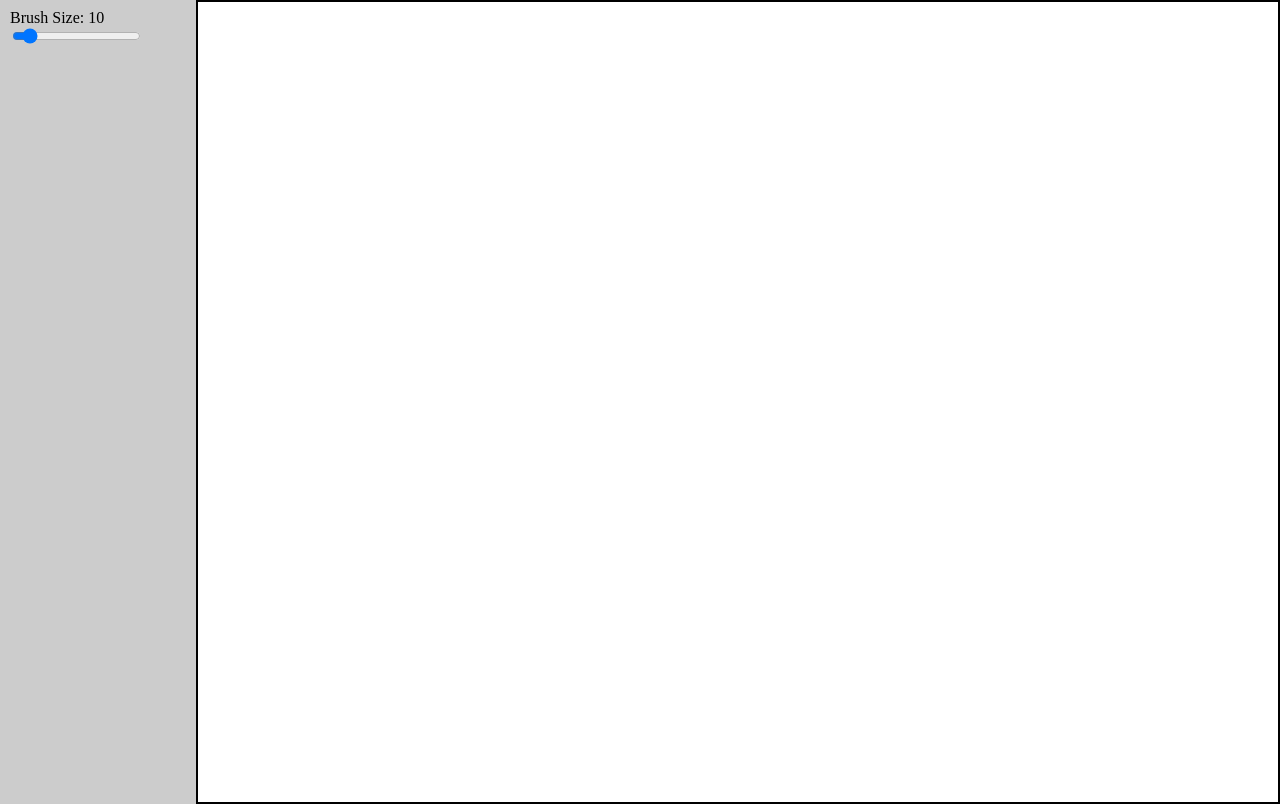
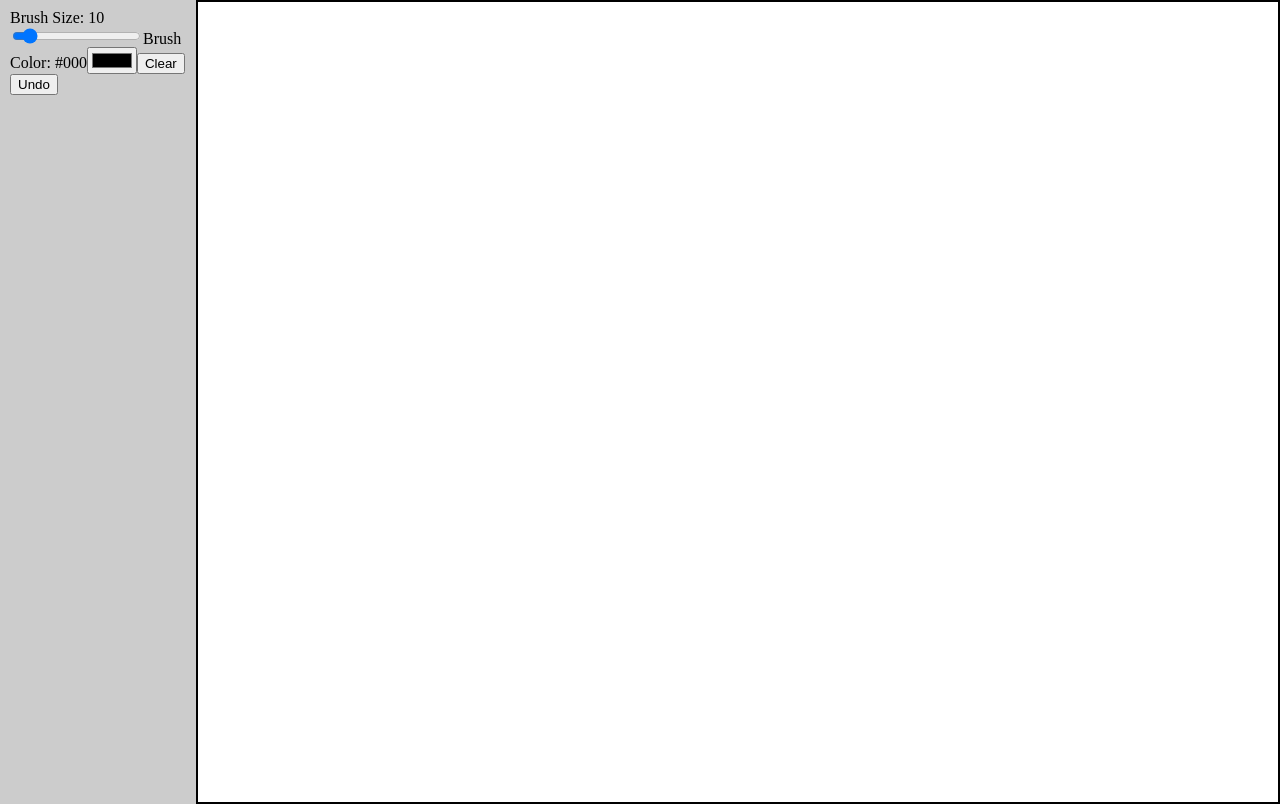
Before and after one commit to AtillaDev/Collaborative-Canvas, a React (Vite) app in the folder colaborative-canvas/: page / in a window 1280 px wide. Built offline with nearby package versions, Linux system fonts and the light colour scheme.

Commit message:
added more toolbar functionality

```diff
--- a/colaborative-canvas/src/App.jsx
+++ b/colaborative-canvas/src/App.jsx
@@ -1,5 +1,5 @@
 import './App.css';
-import Canvas from './Canvas';
+import Canvas from './components/Canvas/Canvas';
 
 function App() {
   return (
--- a/colaborative-canvas/src/Canvas.jsx
+++ /dev/null
@@ -1,90 +0,0 @@
-import { useEffect, useRef, useState } from 'react';
-import Toolbar from './Toolbar';
-
-function Canvas() {
-  const canvasRef = useRef(null);
-  const paintingRef = useRef(false);
-  const [brushWidth, setBrushWidth] = useState(10);
-  const brushColorRef = useRef('green');
-  const toolbarWidth = 200;
-
-  useEffect(() => {
-    const canvas = canvasRef.current;
-    if (!canvas) return;
-
-    const ctxt = canvas.getContext('2d');
-    const brushColor = brushColorRef.current;
-
-    function handleResize() {
-      canvas.height = window.innerHeight;
-      canvas.width = window.innerWidth - toolbarWidth;
-    }
-
-    function startPosition(e) {
-      paintingRef.current = true;
-      ctxt.lineWidth = brushWidth;
-      ctxt.fillStyle = brushColor;
-      ctxt.beginPath();
-      ctxt.arc(
-        e.clientX - toolbarWidth,
-        e.clientY,
-        ctxt.lineWidth / 2,
-        0,
-        Math.PI * 2
-      );
-      ctxt.fill();
-      // Start a new path for subsequent drawing
-      ctxt.beginPath();
-      ctxt.moveTo(e.clientX - toolbarWidth, e.clientY);
-    }
-    function finishedPosition() {
-      paintingRef.current = false;
-      ctxt.beginPath();
-    }
-
-    function draw(e) {
-      if (!paintingRef.current) return;
-      ctxt.lineWidth = brushWidth;
-      ctxt.strokeStyle = brushColor;
-      ctxt.lineCap = 'round';
-
-      ctxt.lineTo(e.clientX - toolbarWidth, e.clientY);
-      ctxt.stroke();
-      ctxt.beginPath();
-      ctxt.moveTo(e.clientX - toolbarWidth, e.clientY);
-    }
-
-    window.addEventListener('resize', handleResize);
-    canvas.addEventListener('mousedown', startPosition);
-    canvas.addEventListener('mouseup', finishedPosition);
-    canvas.addEventListener('mousemove', draw);
-
-    // Cleanup function: remove event listeners on unmount
-    return () => {
-      window.removeEventListener('resize', handleResize);
-      canvas.removeEventListener('mousedown', startPosition);
-      canvas.removeEventListener('mouseup', finishedPosition);
-      canvas.removeEventListener('mousemove', draw);
-    };
-  }, [brushWidth]);
-
-  // Update brush width dynamically without triggering re-renders
-  function changeBrushSize(size) {
-    setBrushWidth(size);
-  }
-
-  return (
-    <>
-      <Toolbar brushWidth={brushWidth} onBrushSizeChange={changeBrushSize} />
-      <canvas
-        ref={canvasRef}
-        id="canvas"
-        width={window.innerWidth - toolbarWidth}
-        height={window.innerHeight}
-        aria-label="Drawing canvas"
-      />
-    </>
-  );
-}
-
-export default Canvas;
--- a/colaborative-canvas/src/Toolbar.jsx
+++ /dev/null
@@ -1,17 +0,0 @@
-function Toolbar({ brushWidth, onBrushSizeChange }) {
-  return (
-    <div style={{ padding: '10px', background: '#ccc' }}>
-      <label htmlFor="brushSize">Brush Size: {brushWidth}</label>
-      <input
-        id="brushSize"
-        type="range"
-        min="1"
-        max="100"
-        value={brushWidth}
-        onChange={(e) => onBrushSizeChange(Number(e.target.value))}
-      />
-    </div>
-  );
-}
-
-export default Toolbar;
--- /dev/null
+++ b/colaborative-canvas/src/components/Canvas/Canvas.jsx
@@ -0,0 +1,172 @@
+import { useEffect, useRef, useState } from 'react';
+import Toolbar from '../Toolbar/Toolbar';
+
+function Canvas() {
+  const canvasRef = useRef(null);
+  const paintingRef = useRef(false);
+  const [brushSize, setBrushSize] = useState(10);
+  const [brushColor, setBrushColor] = useState('#000');
+
+  const [strokeHistory, setStrokeHistory] = useState([]);
+  // let restoreIndex = -1;
+  const toolbarWidth = 200;
+  const [canvasSize, setCanvasSize] = useState({
+    width: 0,
+    height: 0,
+  });
+
+  // Resize canvas dynamically
+  useEffect(() => {
+    const canvas = canvasRef.current;
+    if (!canvas) return;
+
+    function handleResize() {
+      setCanvasSize({
+        width: window.innerWidth - toolbarWidth,
+        height: window.innerHeight,
+      });
+    }
+    handleResize();
+
+    window.addEventListener('resize', handleResize);
+    canvas.addEventListener('contextmenu', (event) => {
+      event.preventDefault();
+    });
+
+    // Clean up
+    return () => {
+      window.removeEventListener('resize', handleResize);
+      canvas.addEventListener('contextmenu', (event) => {
+        event.preventDefault();
+      });
+    };
+  }, []);
+
+  useEffect(() => {
+    const canvas = canvasRef.current;
+    if (!canvas) return;
+
+    const ctxt = canvas.getContext('2d');
+    // ctxt.fillStyle = '#000';
+    // Set the color of the canvas
+
+    function startPosition(e) {
+      if (e.button !== 0) return; // Only run when left click is pressed
+      paintingRef.current = true;
+      ctxt.lineWidth = brushSize;
+      ctxt.fillStyle = brushColor;
+      ctxt.beginPath();
+      // setStrokeHistory([strokeHistory.pop()]);
+      ctxt.arc(
+        e.clientX - toolbarWidth,
+        e.clientY,
+        ctxt.lineWidth / 2,
+        0,
+        Math.PI * 2
+      );
+      ctxt.fill();
+      // Start a new path for subsequent drawing
+      ctxt.beginPath();
+      ctxt.moveTo(e.clientX - toolbarWidth, e.clientY);
+    }
+
+    function finishedPosition(e) {
+      ctxt.stroke();
+      ctxt.closePath();
+      paintingRef.current = false;
+
+      e.preventDefault();
+    }
+
+    function draw(e) {
+      if (!paintingRef.current) return;
+      ctxt.lineWidth = brushSize;
+      ctxt.strokeStyle = brushColor;
+      ctxt.lineCap = 'round';
+
+      ctxt.lineTo(e.clientX - toolbarWidth, e.clientY);
+      ctxt.stroke();
+      ctxt.beginPath();
+      ctxt.moveTo(e.clientX - toolbarWidth, e.clientY);
+    }
+
+    canvas.addEventListener('mousedown', startPosition);
+    canvas.addEventListener('mouseup', finishedPosition);
+    canvas.addEventListener('mousemove', draw);
+
+    // Cleanup function: remove event listeners on unmount
+    return () => {
+      canvas.removeEventListener('mousedown', startPosition);
+      canvas.removeEventListener('mouseup', finishedPosition);
+      canvas.removeEventListener('mousemove', draw);
+    };
+  }, [brushSize, brushColor, canvasSize]);
+
+  // Update brush width dynamically without triggering re-renders
+  function changeBrushSize(size) {
+    setBrushSize(size);
+  }
+
+  function changeBrushColor(color) {
+    setBrushColor(color);
+  }
+
+  function clearCanvas() {
+    const canvas = canvasRef.current;
+    if (!canvas) return;
+    const ctxt = canvas.getContext('2d');
+    ctxt.clearRect(0, 0, canvas.width, canvas.height);
+  }
+
+  // Save the current canvas state to history using getImageData
+  function saveToHistory() {
+    const canvas = canvasRef.current;
+    if (!canvas) return;
+    const ctxt = canvas.getContext('2d');
+    // Capture the entire canvas
+    const imageData = ctxt.getImageData(0, 0, canvas.width, canvas.height);
+    setStrokeHistory((prev) => [...prev, imageData]);
+  }
+
+  // Undo: restore previous state from history using putImageData
+  function undo() {
+    const canvas = canvasRef.current;
+    if (!canvas || strokeHistory.length === 0) return;
+    const ctxt = canvas.getContext('2d');
+    // Remove the last stroke
+    setStrokeHistory((prev) => {
+      const newHistory = [...prev];
+      newHistory.pop();
+      // Clear the canvas and restore the previous state if it exists
+      ctxt.fillStyle = '#fff';
+      ctxt.fillRect(0, 0, canvas.width, canvas.height);
+      if (newHistory.length > 0) {
+        ctxt.putImageData(newHistory[newHistory.length - 1], 0, 0);
+      }
+      return newHistory;
+    });
+  }
+
+  return (
+    <>
+      <Toolbar
+        brushSize={brushSize}
+        brushColor={brushColor}
+        onBrushSizeChange={changeBrushSize}
+        onBrushColorChange={changeBrushColor}
+        onClearCanvas={clearCanvas}
+        onUndo={undo} // Add Undo button
+      />
+      <canvas
+        ref={canvasRef}
+        id="canvas"
+        width={canvasSize.width}
+        height={canvasSize.height}
+        aria-label="Drawing canvas" // Save to history on mouseup (final stroke)
+        onMouseUp={saveToHistory}
+      />
+    </>
+  );
+}
+
+export default Canvas;
--- /dev/null
+++ b/colaborative-canvas/src/components/Toolbar/Toolbar.jsx
@@ -0,0 +1,60 @@
+import PropTypes from 'prop-types';
+
+function Toolbar({
+  brushSize,
+  brushColor,
+  onBrushSizeChange,
+  onBrushColorChange,
+  onClearCanvas,
+  onUndo,
+}) {
+  return (
+    <div style={{ padding: '10px', background: '#ccc' }}>
+      {/* Brush size slider */}
+      <label htmlFor="brushSize" className="brush-size-slider-label">
+        Brush Size: {brushSize}
+      </label>
+      <input
+        className="brush-size-slider"
+        id="brushSize"
+        type="range"
+        min="1"
+        max="100"
+        value={brushSize}
+        onChange={(e) => onBrushSizeChange(Number(e.target.value))}
+      />
+
+      {/* Color picker */}
+      <label htmlFor="brushColor" className="color-picker-label">
+        Brush Color: {brushColor}
+      </label>
+      <input
+        className="color-picker"
+        type="color"
+        id="brushColor"
+        value={brushColor}
+        onChange={(e) => onBrushColorChange(e.target.value)}
+      ></input>
+
+      {/* Clear btn */}
+      <button onClick={onClearCanvas} type="button" className="clear-btn">
+        Clear
+      </button>
+      <button onClick={onUndo} type="button" className="clear-btn">
+        Undo
+      </button>
+    </div>
+  );
+}
+
+Toolbar.propTypes = {
+  brushSize: PropTypes.number.isRequired,
+  onBrushSizeChange: PropTypes.func.isRequired,
+
+  brushColor: PropTypes.string.isRequired,
+  onBrushColorChange: PropTypes.func.isRequired,
+  onClearCanvas: PropTypes.func.isRequired,
+  onUndo: PropTypes.func.isRequired,
+};
+
+export default Toolbar;
```
